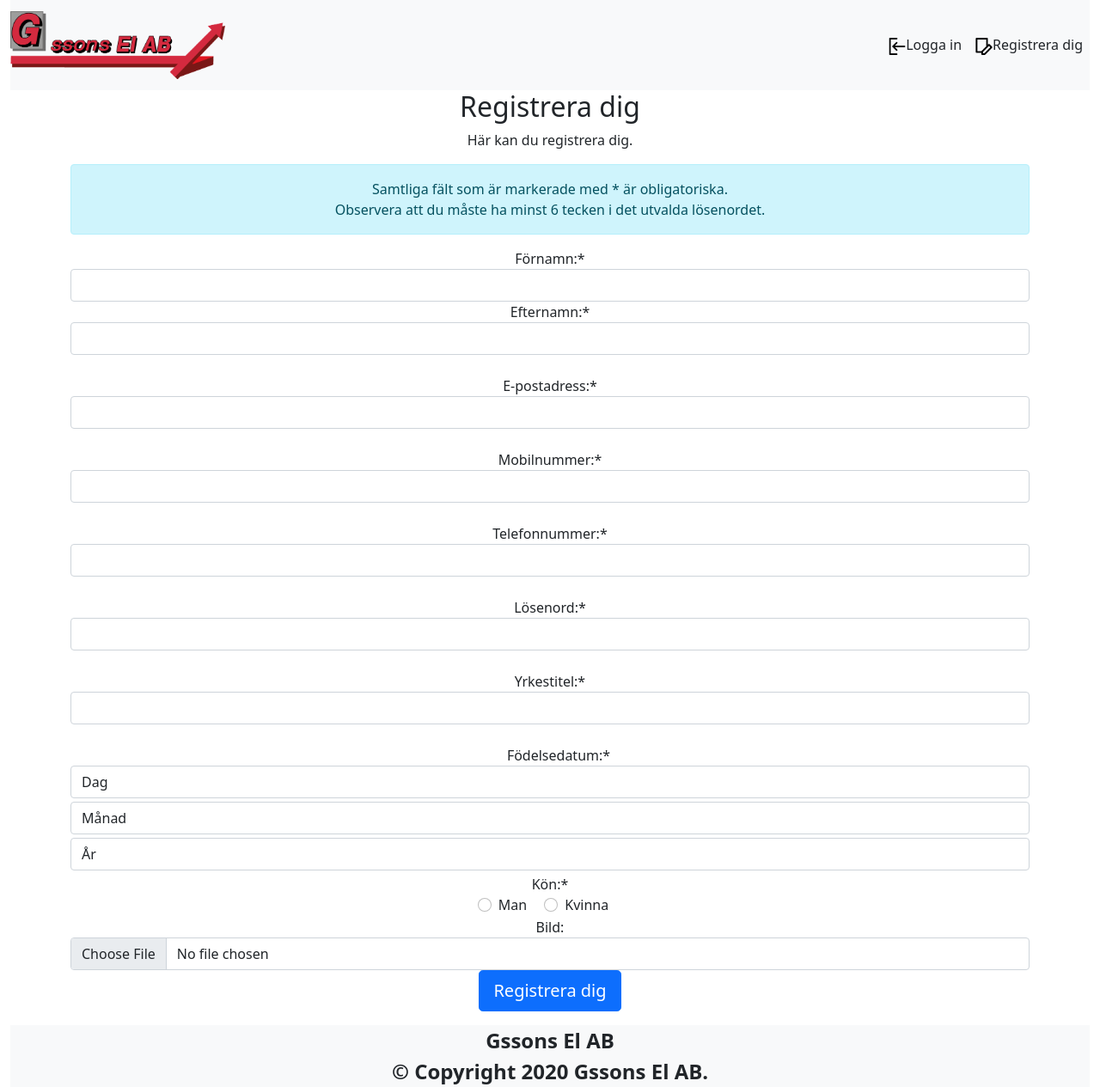
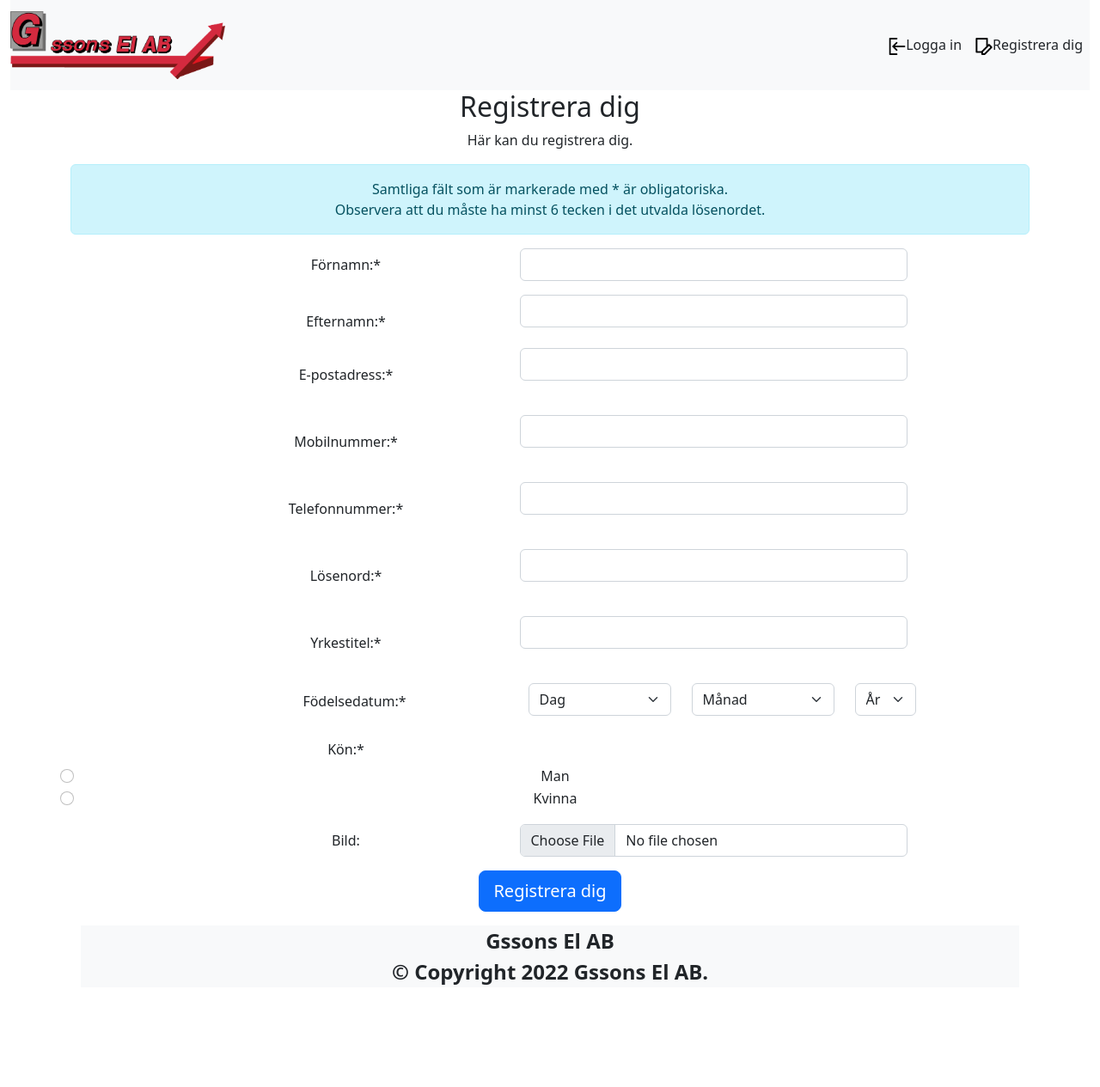
Before and after one commit to fadihanna123/Intranat, a PHP site: page /register.php in a window 1280 px wide. Shown: the whole page at 86% size. After the commit the page ends 1146 px from the top, so only its background shows below. Run offline with PHP 8.4, Linux system fonts and the light colour scheme; data that the repository does not hold is empty.

Commit message:
Start migrate to b5

```diff
--- a/Includes/config.php
+++ b/Includes/config.php
@@ -11,4 +11,4 @@ spl_autoload_register(function ($class) {
 define("DB_HOST", "localhost");
 define("DB_USRNAME", "root");
 define("DB_PSW", "");
-define("DB_NAME", "");
+define("DB_NAME", "intranat");
--- a/Includes/footer.php
+++ b/Includes/footer.php
@@ -2,7 +2,7 @@
  <div class="container-fluid">
     <footer class="jumbotron bg-light h-25 text-center" id="sidfoten">
         <?php echo $getname; ?><br />
-        &copy;  Copyright 2020 <?php echo $getname; ?>.
+        &copy;  Copyright 2022 <?php echo $getname; ?>.
     <br />
     </footer>
   </div>
--- a/Includes/header.php
+++ b/Includes/header.php
@@ -17,7 +17,7 @@
   <meta name="viewport" content="width=device-width, initial-scale=1.0" />
   <link rel="stylesheet" href="https://cdnjs.cloudflare.com/ajax/libs/normalize/8.0.1/normalize.min.css" />
   <link rel="stylesheet" href="./CSS/main.css?t=<?= time() ?>" type="text/css" />
- <link href="https://cdn.jsdelivr.net/npm/bootstrap@5.1.3/dist/css/bootstrap.min.css" rel="stylesheet" integrity="sha384-1BmE4kWBq78iYhFldvKuhfTAU6auU8tT94WrHftjDbrCEXSU1oBoqyl2QvZ6jIW3" crossorigin="anonymous">
+  <link href="https://cdn.jsdelivr.net/npm/bootstrap@5.2.1/dist/css/bootstrap.min.css" rel="stylesheet" integrity="sha384-iYQeCzEYFbKjA/T2uDLTpkwGzCiq6soy8tYaI1GyVh/UjpbCx/TYkiZhlZB6+fzT" crossorigin="anonymous">
   <script
   src="https://code.jquery.com/jquery-3.6.0.min.js"
   integrity="sha256-/xUj+3OJU5yExlq6GSYGSHk7tPXikynS7ogEvDej/m4="
--- a/register.php
+++ b/register.php
@@ -90,6 +90,7 @@
     $confirmpsw = strip_tags(
         htmlentities(isset($_POST["confirmpsw"]) ? $_POST["confirmpsw"] : "")
     );
+
     if (isset($_POST['registerbtn'])) {
         // Om användare klickade på Registrera dig knappen.
         if (
@@ -229,58 +230,58 @@
         'PHP_SELF'
     ] ?>" class="col-12 needs-validation" novalidate id="registerform" method="post" enctype="multipart/form-data">
 
-          <div class="row h-100 justify-content-center align-items-center">
-              <div class="form-group">
-                <label for="registerfname">Förnamn:*</label>
+          <div class="row mb-3 h-100 justify-content-center align-items-center">
+              <label for="registerfname" class="col-form-label col-sm-4">Förnamn:*</label>
+              <div class="col-sm-5">
                 <input type="text" class="form-control" name="registerfname" id="registerfname" required />
               </div>
           </div>
 
           <div class="row h-100 justify-content-center align-items-center">
-              <div class="form-group">
-                <label for="registerlname">Efternamn:*</label>
+                <label for="registerlname" class="col-form-label col-sm-4">Efternamn:*</label>
+                <div class="col-sm-5">
                   <input type="text" class="form-control" name="registerlname" id="registerlname" required /><br />
                 </div>
           </div>
 
-          <div class="row h-100 justify-content-center align-items-center">
-              <div class="form-group">
-                <label for="registerepost">E-postadress:*</label>
+          <div class="row mb-3 h-100 justify-content-center align-items-center">
+                <label for="registerepost" class="col-form-label col-sm-4">E-postadress:*</label>
+                <div class="col-sm-5">
                   <input type="email" class="form-control" name="registerepost" id="registerepost" required /><br />
                 </div>
             </div>
 
-            <div class="row h-100 justify-content-center align-items-center">
-              <div class="form-group">
-                <label for="registermobnr">Mobilnummer:*</label>
+            <div class="row mb-3 h-100 justify-content-center align-items-center">
+                <label for="registermobnr" class="col-form-label col-sm-4">Mobilnummer:*</label>
+                <div class="col-sm-5">
                   <input type="text" class="form-control" name="registermobnr" id="registermobnr" required /><br />
                 </div>
             </div>
 
-            <div class="row h-100 justify-content-center align-items-center">
-              <div class="form-group">
-                <label for="registertfnr">Telefonnummer:*</label>
+            <div class="row mb-3 h-100 justify-content-center align-items-center">
+                <label for="registertfnr" class="col-form-label col-sm-4">Telefonnummer:*</label>
+                <div class="col-sm-5">
                   <input type="text" class="form-control" name="registertfnr" id="registertfnr" required /><br />
                 </div>
               </div>
 
-            <div class="row h-100 justify-content-center align-items-center">
-              <div class="form-group">
-                <label for="registerpsw">Lösenord:*</label>
-                <input type="password" class="form-control" name="registerpsw" id="registerpsw" required /><br />
+            <div class="row mb-3 h-100 justify-content-center align-items-center">
+              <label for="registerpsw" class="col-form-label col-sm-4">Lösenord:*</label>
+              <div class="col-sm-5">
+                <input autocomplete="on" type="password" class="form-control" name="registerpsw" id="registerpsw" required /><br />
               </div>
             </div>
 
-            <div class="row h-100 justify-content-center align-items-center">
-              <div class="form-group">
-                  <label for="registerwork">Yrkestitel:*</label>
+            <div class="row mb-3 h-100 justify-content-center align-items-center">
+                <label for="registerwork" class="col-form-label col-sm-4">Yrkestitel:*</label>
+                <div class="col-sm-5">
                   <input type="text" class="form-control" name="registerwork" id="registerwork" required /><br />
                 </div>
             </div>
-          <div class="row h-100 justify-content-center align-items-center">
-            <div class="form-group">
-              <label id="bornlabel">Födelsedatum:*</label>
-              <select class="form-control mb-1" name="registerbornday" id="registerbornday" required>
+          <div class="row mb-3 h-100 justify-content-center align-items-center">
+                <label id="bornlabel" class="col-form-label col-sm-4">Födelsedatum:*</label>
+                <div class="col-sm-2">
+                  <select class="form-select mb-1" name="registerbornday" id="registerbornday" required>
                     <option value="">Dag</option>
                     <option value="">---</option>
                     <option value="01">01</option>
@@ -315,8 +316,9 @@
                     <option value="30">30</option>
                     <option value="31">31</option>
                   </select>
-
-              <select name="registerbornmonth" class="form-control mb-1" id="registerbornmonth" required>
+                </div>
+                <div class="col-sm-2">
+                  <select name="registerbornmonth" class="form-select mb-1" id="registerbornmonth" required>
                     <option value="">Månad</option>
                     <option value="">-----</option>
                     <option value="01">Januari</option>
@@ -332,7 +334,9 @@
                     <option value="11">November</option>
                     <option value="12">December</option>
                   </select>
-              <select name="registerbornyear" class="form-control mb-1" id="registerbornyear" required>
+                 </div>
+                 <div class="col-sm-1">
+                  <select name="registerbornyear" class="form-select mb-1" id="registerbornyear" required>
                       <option value="">År</option>
                       <option value="">-----</option>
                       <option value="2020">2020</option>
@@ -454,23 +458,23 @@
                     </select>
                   </div>
                 </div>
-        <div id="registersexlabel">Kön:*</div>
-          <div class="form-check form-check-inline">
+        <div class="row mb-3">
+          <label class="col-form-label col-sm-7">Kön:*</label>
+          <div class="form-check">
               <input class="form-check-input registersex" type="radio" name="registersex" value="Man" required />
               <label class="form-check-label">Man</label>
           </div>
 
-          <div class="form-check form-check-inline">
+          <div class="form-check">
               <input class="form-check-input registersex" type="radio" name="registersex" value="Kvinna" required />
               <label class="form-check-label">Kvinna</label>
           </div>
 
+        </div>
 
-
-        <div>Bild:</div>
-
-        <div class="form-group">
-          <div class="input-group input-file">
+        <div class="row mb-3 h-100 justify-content-center align-items-center">
+          <label class="col-form-label col-sm-4">Bild:</label>
+          <div class="col-sm-5">
               <input type="file" name="registerimg" class="form-control col-sm-3 mx-auto" accept="image/*" id="registerimg" />
           </div>
         </div>
@@ -478,7 +482,6 @@
 
           <input class="btn btn-primary mb-3 btn-lg" name="registerbtn" id="registerbtn" type="submit" value="Registrera dig" />
     </form>
-  </div>
 
 
 
```
Also changed, not shown: login.php (+10 -10 lines). Lines whose indentation alone changed are shown as unchanged.
